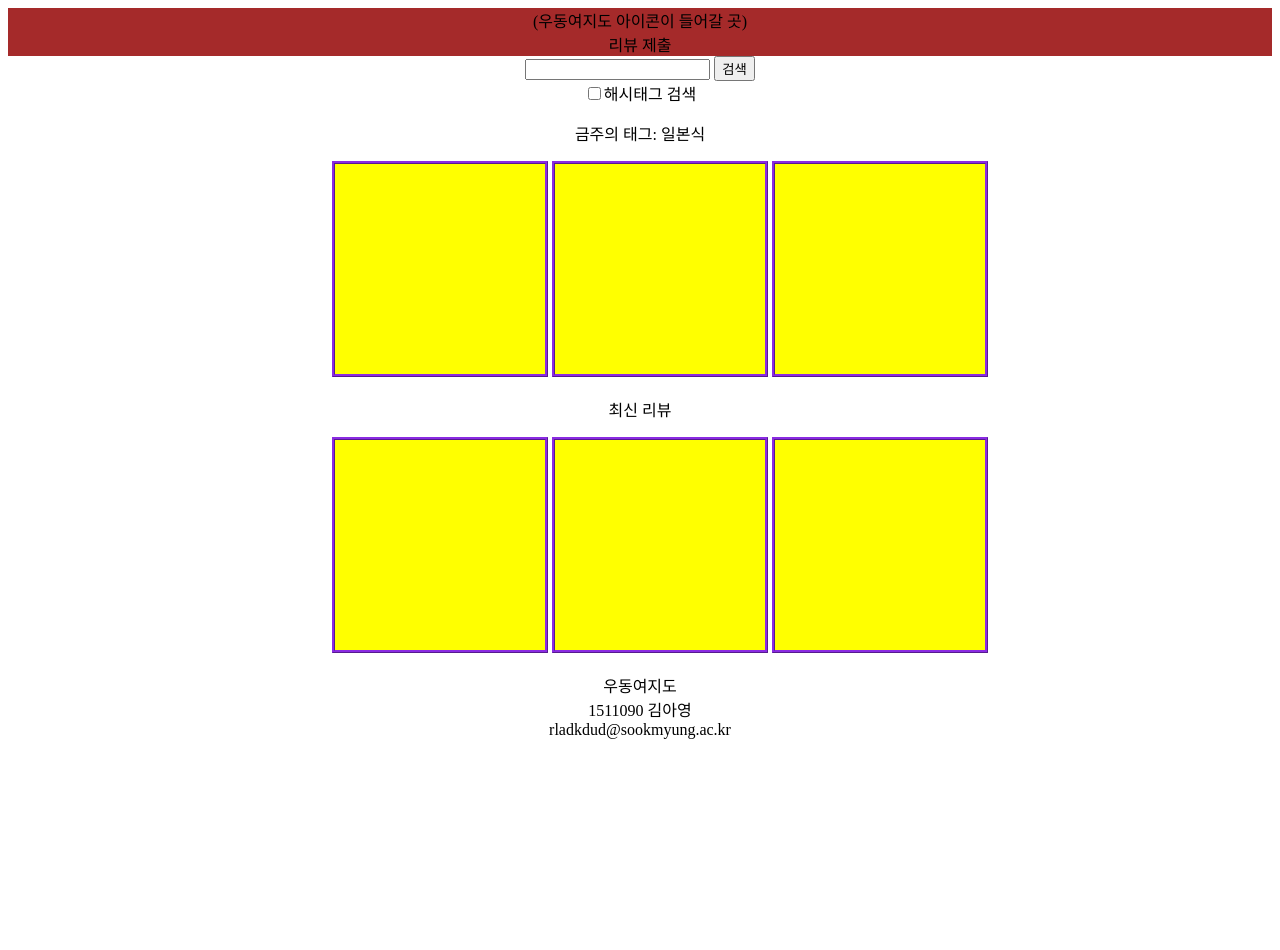
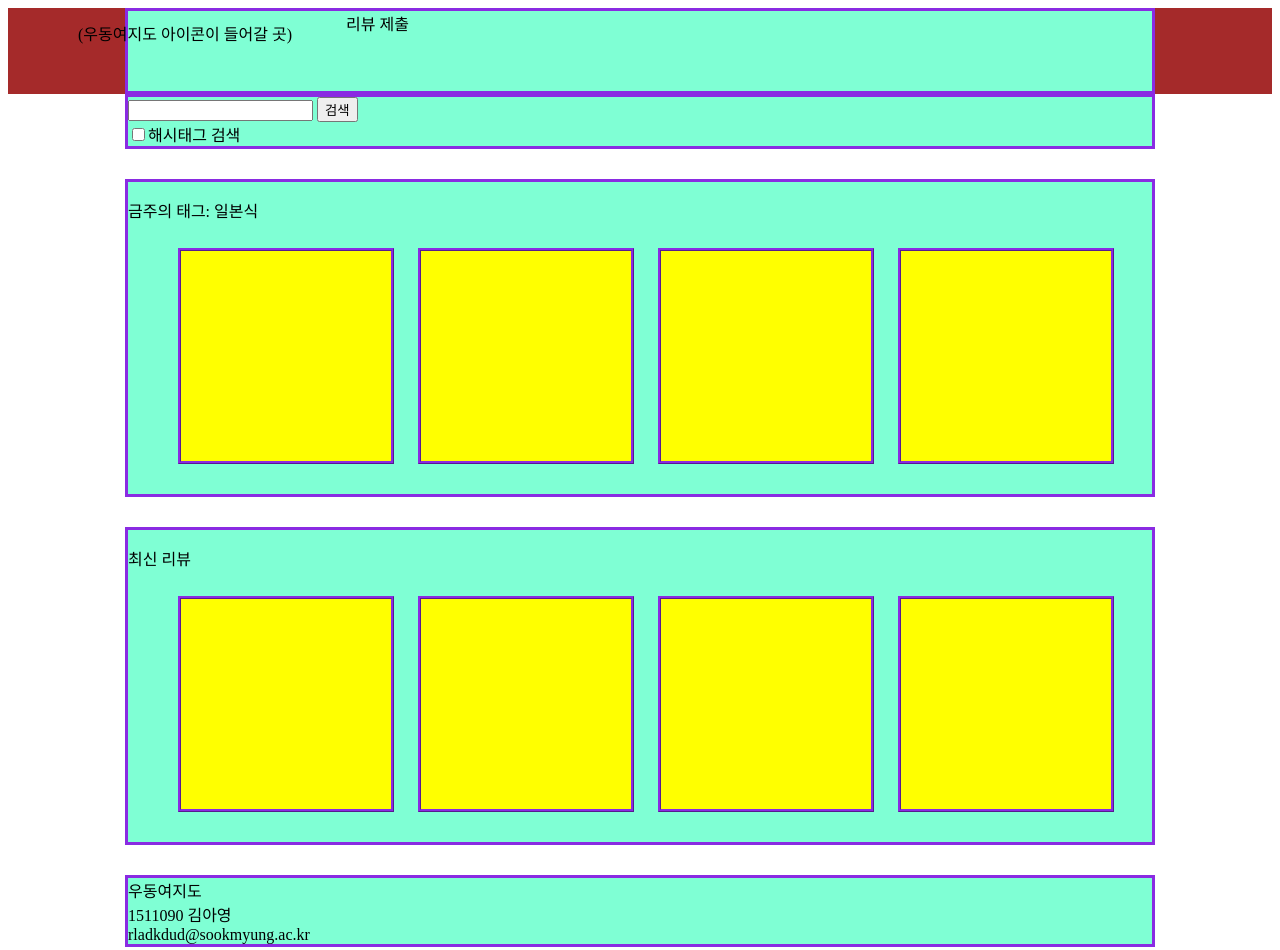
Before and after one commit to miladiashe/webproject_udon, a plain HTML site: page index.html in a window 1280 px wide. Before the commit the page ends 800 px from the top, so only its background shows below. Drawn offline with Linux system fonts and the light colour scheme.

Commit message:
틀 짬
화이팅

```diff
--- a/index.css
+++ b/index.css
@@ -1,6 +1,4 @@
-body{
-    text-align: center;
-}
+
 
 header{
     background-color: brown;
@@ -13,4 +11,34 @@ ul li{
     border-width: medium;
     border-color: blueviolet;
     border-style: ridge;
+    margin: 10px;
 }
+
+.Box{
+    width: 1024px;
+    border: blueviolet solid medium;
+    background-color: aquamarine;
+    margin-left:auto;
+    margin-right: auto;
+}
+
+article .Box{
+    margin-top: 30px;
+    margin-bottom: 30px;
+}
+
+#topBox{
+    height:80px;
+}
+
+#left{
+    position: relative;
+    display: inline-block;
+    left: -50px;
+    top: 10px;
+}
+
+#right{
+    position: relative;
+    display: inline-block;
+}
--- a/index.html
+++ b/index.html
@@ -7,38 +7,48 @@
 </head>
 <body>
     <header>
-        <div id="left">(우동여지도 아이콘이 들어갈 곳)</div>
-        <div id="right">리뷰 제출</div>
+        <div class="Box" id="topBox">
+            <div id="left">(우동여지도 아이콘이 들어갈 곳)</div>
+            <div id="right">리뷰 제출</div>
+        </div>
     </header>
     <nav>
+        <div class="Box">
         <form>
             <input type="text">
             <button type="submit">검색</button>
             <div><input type="checkbox">해시태그 검색</div>
         </form>
+        </div>
     </nav>
     <article>
-        <div>
+        <div class="Box">
             <p>금주의 태그: 일본식</p>
             <ul id="weekTag">
                 <li></li>
                 <li></li>
                 <li></li>
+                <li></li>
             </ul>
         </div>
+        <div class="Box">
         <p>최신 리뷰</p>
         <ul id="reviewNew">
             <li></li>
             <li></li>
             <li></li>
+            <li></li>
         </ul>
+        </div>
     </article>
     <footer>
+        <div class="Box">
         <div>우동여지도</div>
         <div>
             1511090 김아영
             <br>rladkdud@sookmyung.ac.kr
         </div>
+        </div>
     </footer>
 </body>
 </html>
```
